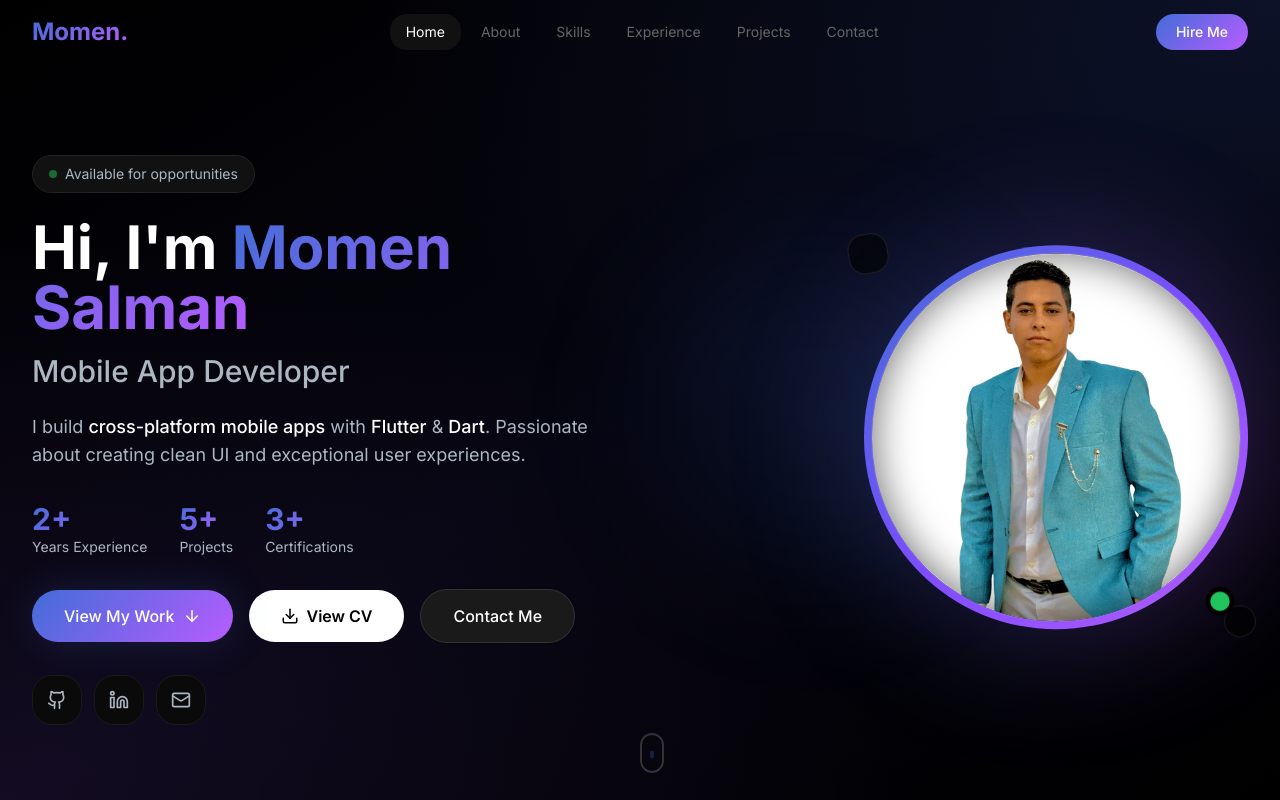
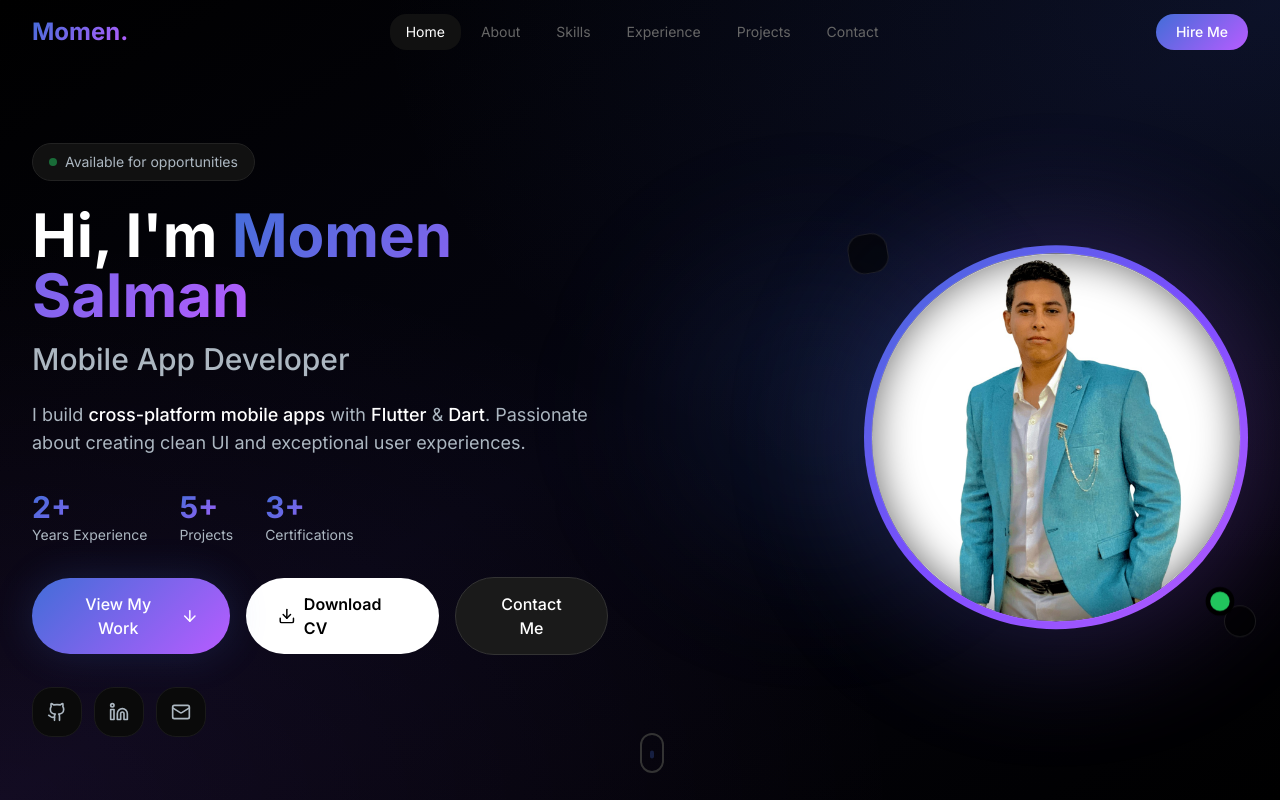
Before and after one commit to dev-momensalman/Personal-Portfolio, a React (Vite) app: page / in a window 1280 px wide. Shown: the top 800 px of the page. Built offline with nearby package versions, Linux system fonts and the light colour scheme.

Commit message:
Use uploaded CV PDF link

```diff
--- a/src/sections/Hero.tsx
+++ b/src/sections/Hero.tsx
@@ -70,7 +70,7 @@
     }
   };
 
-  const cvUrl = `${import.meta.env.BASE_URL}Momen_Salman_CV.html`;
+  const cvUrl = 'https://drive.google.com/file/d/1iSkgUMDmavoraUyZL9Ne2aEZzdyefxoP/view?usp=drive_link';
 
   return (
     <section id="home" className="relative min-h-screen flex items-center overflow-hidden pt-20">
@@ -138,7 +138,7 @@
               </motion.button>
               <motion.a href={cvUrl} target="_blank" rel="noopener noreferrer" className="w-full sm:w-auto px-8 py-3.5 rounded-full bg-white text-black font-semibold hover:bg-[#e8ecf3] transition-all flex items-center justify-center gap-2" whileHover={{ scale: 1.05 }} whileTap={{ scale: 0.95 }}>
                 <Download size={18} />
-                View CV
+                Download CV
               </motion.a>
               <motion.button onClick={() => scrollToSection('#contact')} className="w-full sm:w-auto px-8 py-3.5 rounded-full bg-[#1a1a1a] border border-[#333] text-white font-medium hover:bg-[#222] hover:border-[#444] transition-all" whileHover={{ scale: 1.05 }} whileTap={{ scale: 0.95 }}>
                 Contact Me
```
